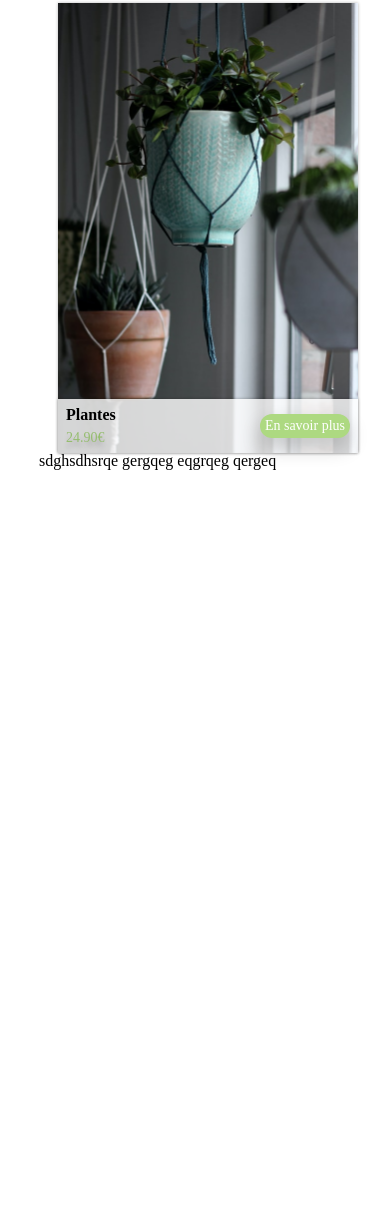
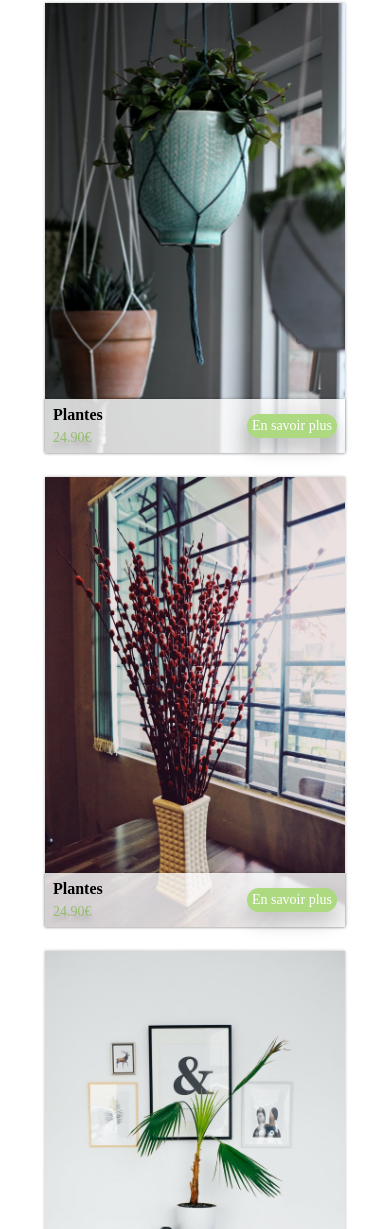
Before and after one commit to Geoffrey-Maillot/Nature-Emoi, a plain HTML site: page index.html in a window 390 px wide. Shown: the part 3914-5143 px from the top of the page. Before the commit the page ends 4399 px from the top, so only its background shows below. Drawn offline with Linux system fonts and the light colour scheme.

Commit message:
challenge done

```diff
--- a/index.html
+++ b/index.html
@@ -38,6 +38,7 @@
                         <div class="best-sell__flex">
                             <div class="best-sell__plante">
                                 <img class="best-sell__img" src="images/nos_meilleures_ventes/1.jpg" alt="plante1">
+
                                 <footer class="best-sell__plante__footer">
                                     <div >
                                         <div class="plante">Plantes</div>
@@ -115,20 +116,37 @@
                                 </div>
                             </div>
                             <div class="our-plants-flex">
-
+                                <div class="our-plant-flex-bottom left">
+                                    <footer class="best-sell__plante__footer">
+                                        <div >
+                                            <div class="plante">Plantes</div>
+                                            <div class="price">24.90€</div>
+                                        </div>
+                                        <div class="more ">En savoir plus</div>
+                                    </footer>
+                                </div>
+                                <div class="our-plant-flex-bottom middle ">
+                                    <footer class="best-sell__plante__footer">
+                                        <div >
+                                            <div class="plante">Plantes</div>
+                                            <div class="price">24.90€</div>
+                                        </div>
+                                        <div class="more ">En savoir plus</div>
+                                    </footer>
+                                </div>
+                                <div class="our-plant-flex-bottom right">
+                                    <footer class="best-sell__plante__footer">
+                                        <div >
+                                            <div class="plante">Plantes</div>
+                                            <div class="price">24.90€</div>
+                                        </div>
+                                        <div class="more ">En savoir plus</div>
+                                    </footer>
+                                </div>
                             </div>
                         </div>
 
                     </section>
-
-        <div>sdghsdhsrqe
-
-            gergqeg
-            eqgrqeg
-            qergeq <br>
-            <br>
-        </div>
-
                 </main>
 
             </body>
--- a/main.css
+++ b/main.css
@@ -187,10 +187,6 @@ display: block;
 
 }
 
-.our-plants {
-
-}
-
 .our-plants-flex {
     display: flex;
     justify-content: space-between;
@@ -201,13 +197,13 @@ display: block;
     width: calc(50% - 1rem);
     height: 550px;
     max-width: 580px;
-    min-width: 338px;
+    min-width: 300px;
     margin-right: auto;
     margin-left: auto;
     flex: 1 1 auto;
 }
 .plant-flex-left {
-    background: url(/images/nos_plantes/1.jpg) center center no-repeat;
+    background: url(images/nos_plantes/1.jpg) center center no-repeat;
     background-size: cover;
     position: relative;
     margin-bottom: 1.5rem;
@@ -222,7 +218,7 @@ display: block;
 }
 
 .plant-flex-top {
-    background: url(/images/nos_plantes/2.jpg) center center no-repeat;
+    background: url(images/nos_plantes/2.jpg) center center no-repeat;
     background-size: cover;
     height: calc(50% - 0.8rem);
     position: relative;
@@ -230,14 +226,80 @@ display: block;
 }
 
 .plant-flex-bottom {
-    background: url(/images/nos_plantes/3.jpg) center center no-repeat ;
+    background: url(images/nos_plantes/3.jpg) center center no-repeat ;
     background-size: cover;
     height: calc(50% - 0.8rem);
     position: relative;
     box-shadow: rgba(0, 0, 0, 0.3) 0 0 3px;
 }
 
+.our-plants-flex {
+    display: flex;
+    justify-content: space-between;
+    flex-wrap: nowrap;
 
+}
+
+.left {
+    width: 25%;
+    background: url(images/nos_plantes/4.jpg) center center no-repeat;
+    background-size: cover;
+    position: relative;
+    box-shadow: rgba(0, 0, 0, 0.3) 0 0 3px;
+    min-width: 200px;
+    min-height: 345px;
+}
+.middle {
+    background: url(images/nos_plantes/5.jpg) center center no-repeat;
+    background-size: cover;
+    width: 50%;
+    margin: 0 0.8rem;
+    position: relative;
+    box-shadow: rgba(0, 0, 0, 0.3) 0 0 3px;
+    max-width: 580px;
+    min-height: 345px;
+    flex: 0 1 auto;
+}
+.right {
+    background: url(images/nos_plantes/6.jpg) center center no-repeat;
+    background-size: cover;
+    width: 25%;
+    position: relative;
+    box-shadow: rgba(0, 0, 0, 0.3) 0 0 3px;
+    min-width: 200px;
+    min-height: 345px;
+}
+
+@media screen and (max-width: 1007px) {
+
+    .our-plants-flex {
+        flex-wrap: wrap;
+    }
+    .left {
+        width: calc(50% - 1rem);
+        margin-right: 0.5rem;
+        min-width: 200px;
+        min-height: 345px;
+        margin-top: 1.5rem;
+
+    }
+    .middle {
+        width: 100%;
+        min-height: 345px;
+        order: 10;
+        margin: 1.5rem 0 ;
+        margin-right: auto;
+        margin-left: auto;
+    }
+    .right {
+        width: calc(50% - 1rem);
+        min-width: 200px;
+        min-height: 345px;
+        margin-left: 0.5rem;
+        margin-top: 1.5rem;
+
+    }
+}
 
 
 @media screen and (max-width: 768px) {
@@ -279,14 +341,25 @@ display: block;
 
     .plants-limit {
         width: 300px;
-        min-width: 300px;
+        height: 450px;
         margin-right: auto;
         margin-left: auto;
         flex: 0 1 auto;
     }
 
+    .our-plant-flex-bottom {
+        width: 300px;
+        height: 450px;
+        margin-right: auto;
+        margin-left: auto;
+        flex: 0 1 auto;
+
+    }
+
     .plant-flex-left {
         height: 450px;
+        margin-right: auto;
+        margin-left: auto;
     }
     .plant-flex-right {
         height: auto;
```
Lines whose indentation alone changed are shown as unchanged.
